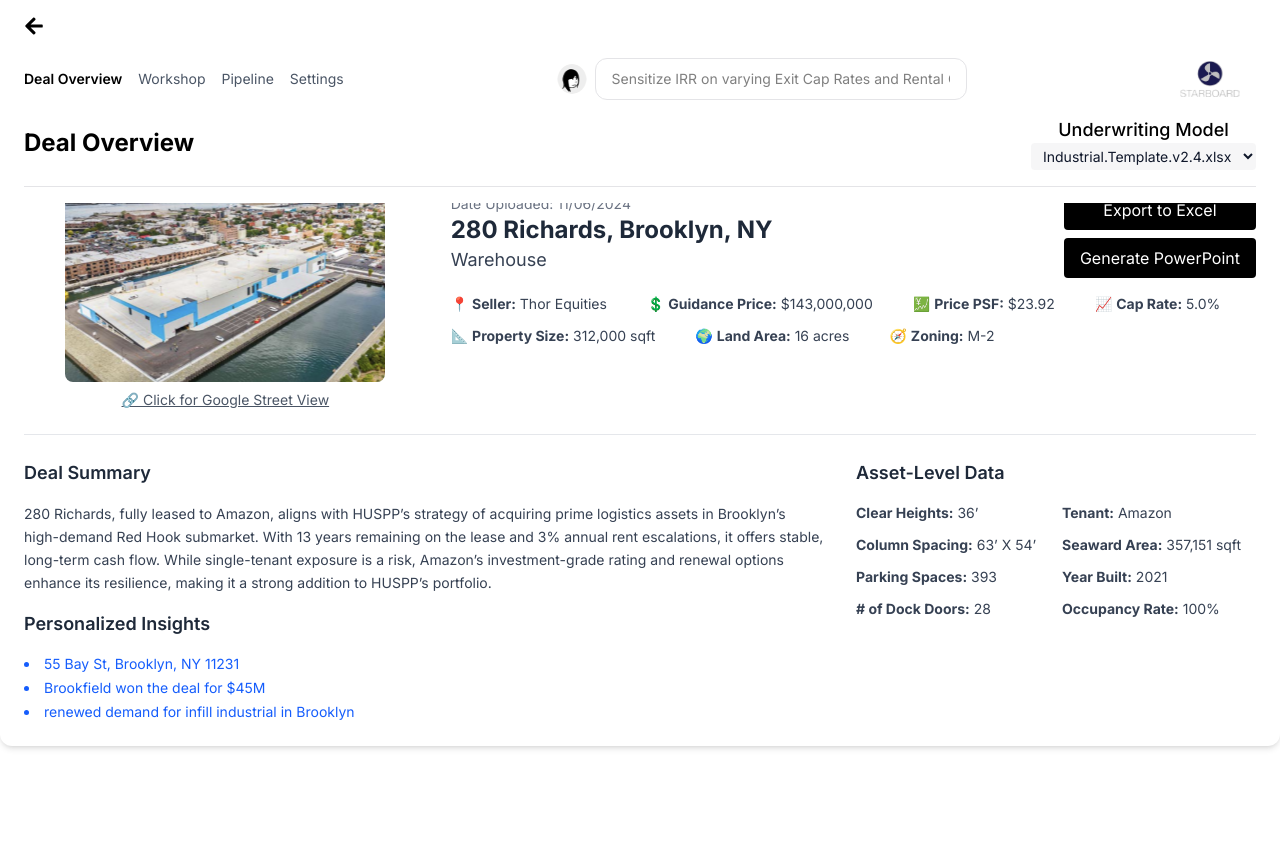
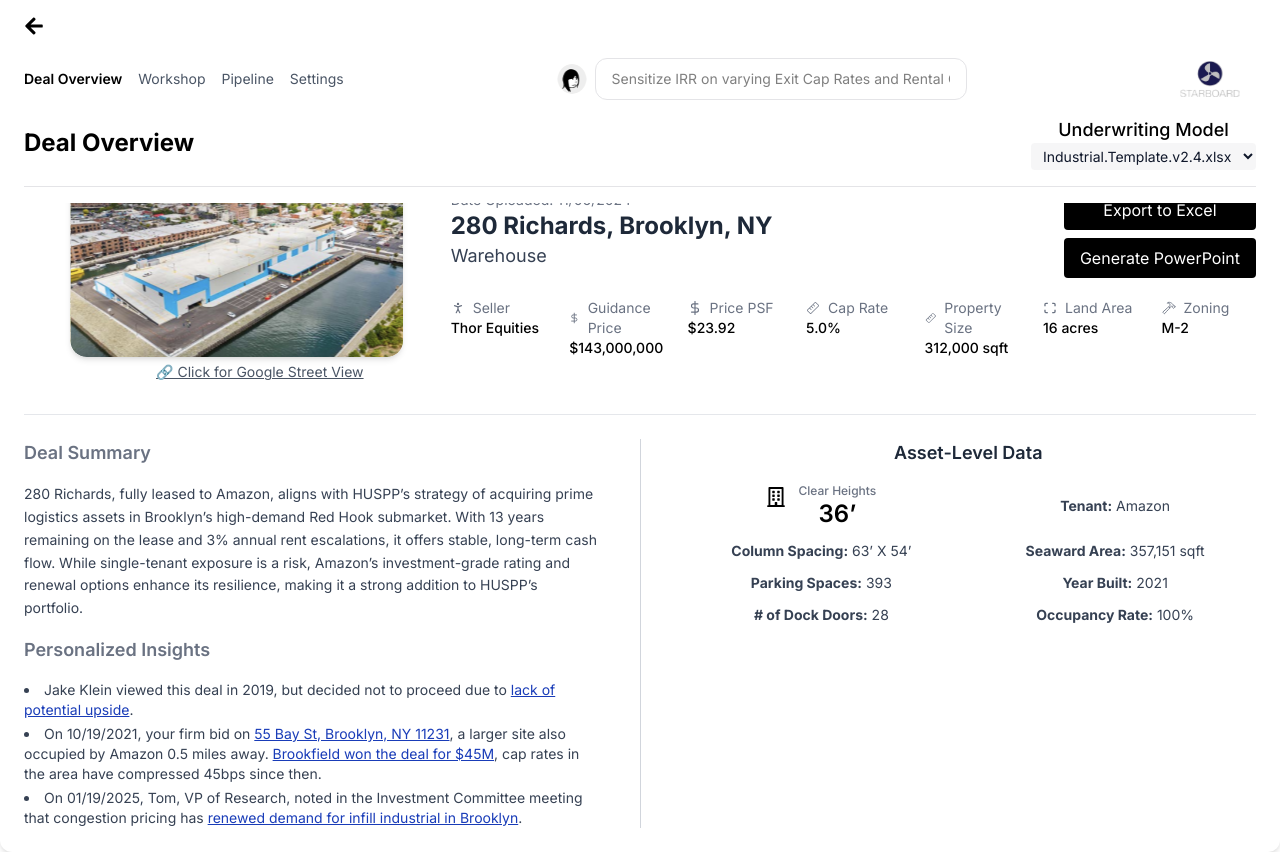
Before and after one commit to viditviionn/location-analysis, a Next.js app: page / in a window 1280 px wide. Before the commit the page ends 800 px from the top, so only its background shows below. Built offline with nearby package versions, Linux system fonts and the light colour scheme.

Commit message:
working on overview section

```diff
--- a/app/overview/Overview.tsx
+++ b/app/overview/Overview.tsx
@@ -1,15 +1,17 @@
-"use client";
-
 import Image from "next/image";
+import { LuPersonStanding } from "react-icons/lu";
+import { FiDollarSign } from "react-icons/fi";
+import { PiRulerLight } from "react-icons/pi";
+import { IoMdQrScanner } from "react-icons/io";
+import { IoHammerOutline } from "react-icons/io5";
+import { FaRegBuilding } from "react-icons/fa";
 
 const Overview = () => {
   return (
     <div className="bg-white rounded-xl shadow-md p-6 w-full  mx-auto space-y-6">
-      {/* Header Section - Image + Title + Buttons + Info Row */}
       <div className="flex flex-col lg:flex-row gap-6 items-start">
-        {/* Left Image + Link */}
-        <div className="w-full lg:w-1/3 flex flex-col items-center">
-          <div className="relative w-80 h-48 rounded-lg overflow-hidden">
+        <div className="w-full lg:w-1/3 relative min-h-[200px]">
+          <div className="absolute top-[-20px] left-[46px] w-[333px] h-[187px] rounded-[16px] overflow-hidden shadow-md">
             <Image
               src="/image.svg"
               alt="280 Richards Property"
@@ -17,14 +19,13 @@
               className="object-cover"
             />
           </div>
-          <p className="mt-2 text-sm text-gray-600 underline cursor-pointer hover:text-blue-600 text-center">
+          <p className="absolute top-[172px] left-[132px] text-sm text-gray-600 underline cursor-pointer hover:text-blue-600">
             🔗 Click for Google Street View
           </p>
         </div>
 
-        {/* Right Side */}
         <div className="w-full lg:w-2/3 space-y-4">
-          <div className="flex flex-col lg:flex-row justify-between items-start lg:items-center gap-4">
+          <div className="flex justify-between items-start">
             <div>
               <p className="text-sm text-gray-500">Date Uploaded: 11/06/2024</p>
               <h2 className="text-2xl font-bold text-gray-800">
@@ -32,7 +33,7 @@
               </h2>
               <p className="text-lg text-gray-700">Warehouse</p>
             </div>
-            <div className="flex flex-col  gap-2">
+            <div className="flex flex-col gap-2">
               <button className="bg-black text-white px-4 py-2 rounded hover:bg-gray-800">
                 Export to Excel
               </button>
@@ -42,41 +43,64 @@
             </div>
           </div>
 
-          {/* Property Details */}
-          <div className="flex flex-wrap gap-x-10 gap-y-3 text-sm text-gray-700">
-            <span>
-              📍 <strong>Seller:</strong> Thor Equities
-            </span>
-            <span>
-              💲 <strong>Guidance Price:</strong> $143,000,000
-            </span>
-            <span>
-              💹 <strong>Price PSF:</strong> $23.92
-            </span>
-            <span>
-              📈 <strong>Cap Rate:</strong> 5.0%
-            </span>
-            <span>
-              📐 <strong>Property Size:</strong> 312,000 sqft
-            </span>
-            <span>
-              🌍 <strong>Land Area:</strong> 16 acres
-            </span>
-            <span>
-              🧭 <strong>Zoning:</strong> M-2
-            </span>
+          <div className="grid grid-cols-2 sm:grid-cols-3 lg:grid-cols-7 gap-6 text-sm text-gray-700 mt-5">
+            {[
+              {
+                icon: <LuPersonStanding className="text-sm " />,
+                label: "Seller",
+                value: "Thor Equities",
+              },
+              {
+                icon: <FiDollarSign className="text-sm" />,
+                label: "Guidance Price",
+                value: "$143,000,000",
+              },
+              {
+                icon: <FiDollarSign className="text-sm" />,
+                label: "Price PSF",
+                value: "$23.92",
+              },
+              {
+                icon: <PiRulerLight className="text-sm" />,
+                label: "Cap Rate",
+                value: "5.0%",
+              },
+              {
+                icon: <PiRulerLight className="text-sm" />,
+                label: "Property Size",
+                value: "312,000 sqft",
+              },
+              {
+                icon: <IoMdQrScanner className="text-sm" />,
+                label: "Land Area",
+                value: "16 acres",
+              },
+              {
+                icon: <IoHammerOutline className="text-sm" />,
+                label: "Zoning",
+                value: "M-2",
+              },
+            ].map((item, index) => (
+              <div key={index} className="flex flex-col min-w-0">
+                <div className="flex items-center gap-2 text-gray-500">
+                  {item.icon}
+                  <span>{item.label}</span>
+                </div>
+                <span className="font-medium text-black text-left">
+                  {item.value}
+                </span>
+              </div>
+            ))}
           </div>
         </div>
       </div>
 
       <hr className="border-gray-200" />
 
-      {/* Deal Summary and Asset Data */}
-      <div className="flex flex-col lg:flex-row gap-8">
-        {/* Left: Deal Summary */}
-        <div className="w-full lg:w-2/3 space-y-4">
-          <h3 className="text-lg font-semibold text-gray-800">Deal Summary</h3>
-          <p className="text-sm text-gray-700 leading-relaxed">
+      <div className="flex flex-col lg:flex-row w-full">
+        <div className="w-full lg:w-1/2 space-y-4 text-sm pr-6">
+          <h3 className="text-lg font-semibold text-gray-500">Deal Summary</h3>
+          <p className="text-sm leading-relaxed text-gray-700">
             280 Richards, fully leased to Amazon, aligns with HUSPP’s strategy
             of acquiring prime logistics assets in Brooklyn’s high-demand Red
             Hook submarket. With 13 years remaining on the lease and 3% annual
@@ -85,31 +109,64 @@
             and renewal options enhance its resilience, making it a strong
             addition to HUSPP’s portfolio.
           </p>
-          <h3 className="text-lg font-semibold text-gray-800">
+
+          <h3 className="text-lg font-semibold text-gray-500">
             Personalized Insights
           </h3>
-          <ul className="list-disc list-inside text-sm text-blue-600 space-y-1">
+          <ul className="list-disc list-inside text-sm text-gray-700 space-y-1">
             <li>
-              <a href="#">55 Bay St, Brooklyn, NY 11231</a>
+              Jake Klein viewed this deal in 2019, but decided not to proceed
+              due to{" "}
+              <a href="#" className="text-blue-800 underline">
+                lack of potential upside
+              </a>
+              .
             </li>
             <li>
-              <a href="#">Brookfield won the deal for $45M</a>
+              On 10/19/2021, your firm bid on{" "}
+              <a href="#" className="text-blue-800 underline">
+                55 Bay St, Brooklyn, NY 11231
+              </a>
+              , a larger site also occupied by Amazon 0.5 miles away.{" "}
+              <a href="#" className="text-blue-800 underline">
+                Brookfield won the deal for $45M
+              </a>
+              , cap rates in the area have compressed 45bps since then.
             </li>
             <li>
-              <a href="#">renewed demand for infill industrial in Brooklyn</a>
+              On 01/19/2025, Tom, VP of Research, noted in the Investment
+              Committee meeting that congestion pricing has{" "}
+              <a href="#" className="text-blue-800 underline">
+                renewed demand for infill industrial in Brooklyn
+              </a>
+              .
             </li>
           </ul>
         </div>
 
-        {/* Right: Asset-Level Data */}
-        <div className="w-full lg:w-1/3 space-y-4">
+
+        <div className="hidden lg:block w-px bg-gray-300 mx-4"></div>
+
+        <div className="w-full lg:w-1/2 space-y-4 text-center pl-6">
           <h3 className="text-lg font-semibold text-gray-800">
             Asset-Level Data
           </h3>
-          <div className="grid grid-cols-1 sm:grid-cols-2 gap-3 text-sm text-gray-700">
-            <div>
-              <strong>Clear Heights:</strong> 36’
+          <div className="grid grid-cols-1 sm:grid-cols-2 gap-3 text-sm text-gray-700 place-items-center">
+            <div className="flex items-start gap-3">
+              <div className="text-black text-xl mt-1">
+                <FaRegBuilding />
+              </div>
+
+              <div className="flex flex-col">
+                <span className="text-xs text-gray-500 font-medium">
+                  Clear Heights
+                </span>
+                <span className="text-[24px] font-semibold text-black leading-tight">
+                  36’
+                </span>
+              </div>
             </div>
+
             <div>
               <strong>Tenant:</strong> Amazon
             </div>
```
